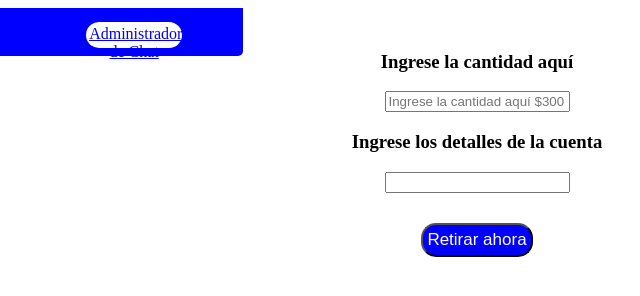
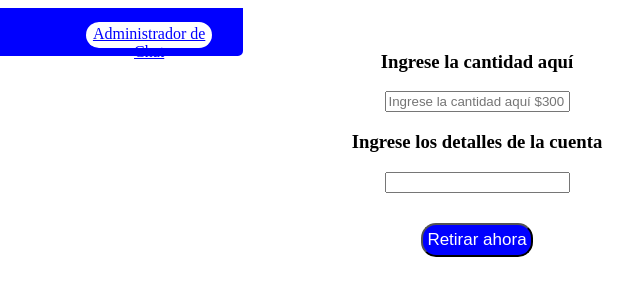
Before and after one commit to kuti36221/Trade-station-withdrawal, a plain HTML site: page index.html in a window 1280 px wide. Shown: the full height of the page, 163-803 px from the left. Drawn offline with Linux system fonts and the light colour scheme.

Commit message:
Update index.html

```diff
--- a/index.html
+++ b/index.html
@@ -33,7 +33,7 @@
       padding: 3px;
       border-radius: 50px;
       padding-left: 3px;
-      width: 90px;
+      width: 120px;
       text-align: center;
     }
     img {
```
